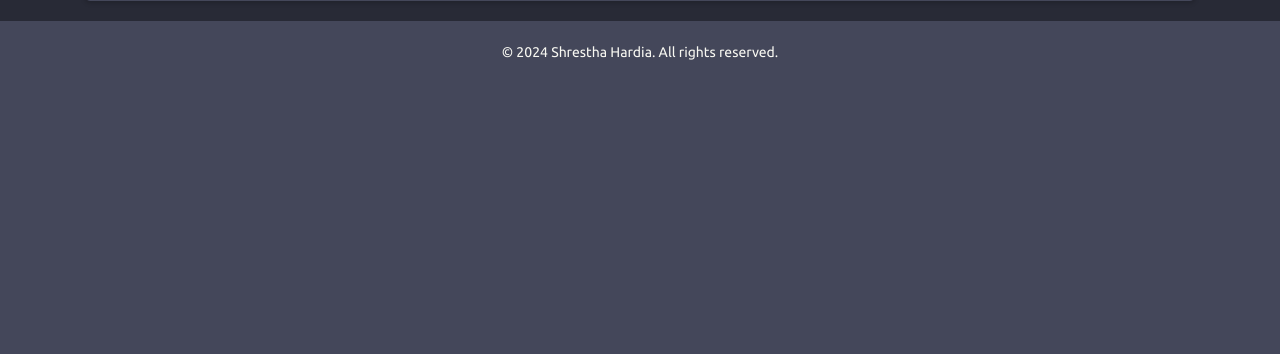
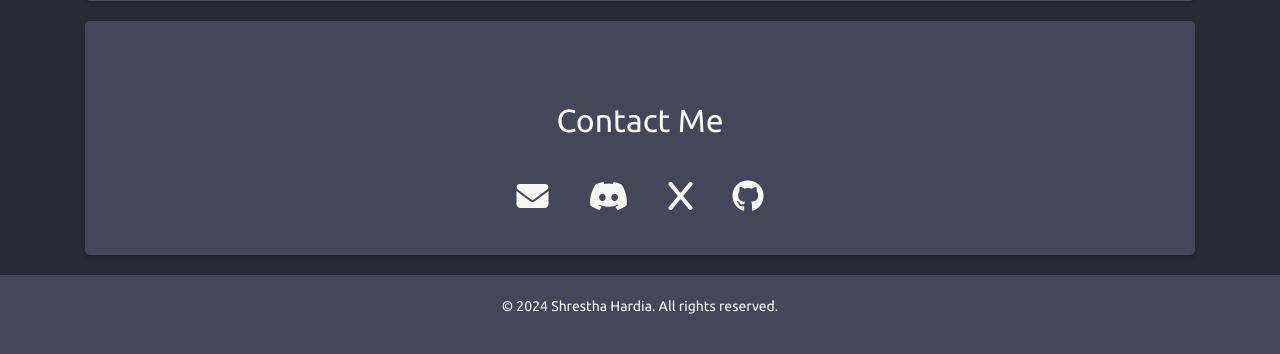
Before and after one commit to hardiashrestha/Portfolio, a Flask app: page / in a window 1280 px wide. Shown: the part 2237-2591 px from the top of the page. Before the commit the page ends 2297 px from the top, so only its background shows below. Run offline with Flask 3, Linux system fonts and the light colour scheme; some libraries are stand-ins or nearby versions.

Commit message:
4th commit

```diff
--- a/static/css/styles.css
+++ b/static/css/styles.css
@@ -127,3 +127,21 @@ footer {
     padding: 15px; /* Adjust padding for smaller screens */
   }
 }
+.contact-icons {
+  display: flex;
+  justify-content: center;
+  align-items: center;
+  flex-wrap: wrap;
+  margin-top: 20px;
+}
+
+.contact-icon {
+  margin: 20px;
+  color: #f8f8f2; /* Icon color */
+  transition: color 0.3s, transform 0.3s; /* Transition for hover effects */
+}
+
+.contact-icon:hover {
+  color: #bd93f9; /* Change color on hover */
+  transform: scale(1.2); /* Slightly enlarge the icon on hover */
+}
--- a/templates/index.html
+++ b/templates/index.html
@@ -27,6 +27,9 @@
                 </li>
                 <li class="nav-item">
                     <a class="nav-link" href="#tech">Tech I Use</a>
+                </li>
+                <li class="nav-item">
+                    <a class="nav-link" href="#contact">Contact</a> <!-- Added Contact link -->
                 </li>
             </ul>
         </div>
@@ -140,6 +143,24 @@
             <img src="{{ data.github_stats.streak_url }}" alt="GitHub Streak" />
         </p>
     </section>
+
+    <section id="contact" class="section text-center">
+        <h2>Contact Me</h2>
+        <div class="contact-icons">
+            <a href="mailto:hardiashrestha@gmail.com" class="contact-icon">
+                <i class="fas fa-envelope fa-2x"></i>
+            </a>
+            <a href="https://discord.com/users/1046787841738412093" class="contact-icon">
+                <i class="fab fa-discord fa-2x"></i>
+            </a>
+            <a href="https://x.com/shresthahardia" class="contact-icon">
+                <i class="fab fa-x fa-2x"></i>
+            </a>
+            <a href="https://github.com/hardiashrestha" class="contact-icon">
+                <i class="fab fa-github fa-2x"></i>
+            </a>
+        </div>
+    </section>
 </div>
 
 <footer>
```
